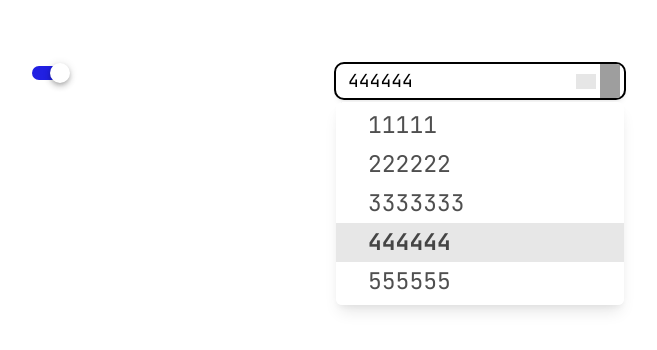
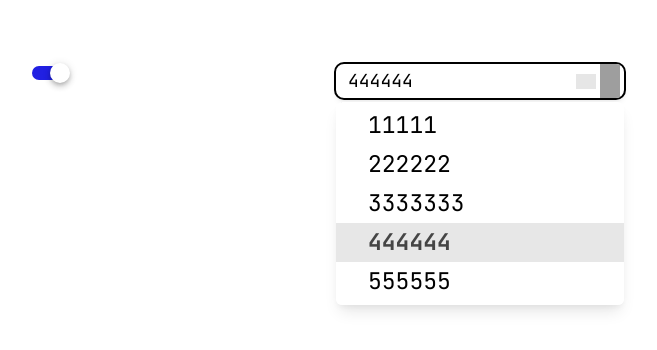
Before and after one commit to user1808/my-vue-component, a Vue app: page / in a window 1280 px wide. Both pictures are taken after a click on the button "444444". Shown: the top 350 px of the page, without its empty margins (8-665 px from the left). Built offline with nearby package versions, Linux system fonts and the light colour scheme; grey boxes are pictures that could not be loaded.

Commit message:
color-names feat: rename color classes

```diff
--- a/src/assets/colors.scss
+++ b/src/assets/colors.scss
@@ -1,13 +1,13 @@
 @use './colors/colors.variables.scss' as colors;
 
 @each $name, $hex in colors.$colors {
-  .#{$name} {
+  .my-#{$name} {
     color: $hex !important;
   }
-  .bg-#{$name} {
+  .my-bg-#{$name} {
     background-color: $hex !important;
   }
-  .outline-#{$name} {
+  .my-outline-#{$name} {
     outline-color: $hex !important;
   }
 }
--- a/src/components/MySelect/MySelect.vue
+++ b/src/components/MySelect/MySelect.vue
@@ -10,7 +10,7 @@
           class="my-select-content-btn"
           :class="{
             'my-select-content-btn--open': open,
-            'my-select-content-btn--disabled outline-grey-100 bg-grey-50':
+            'my-select-content-btn--disabled my-outline-grey-100 my-bg-grey-50':
               disabled,
             'my-select-content-btn--clearable': clearable,
           }"
--- a/src/components/MySelect/MySelectOption.vue
+++ b/src/components/MySelect/MySelectOption.vue
@@ -2,8 +2,8 @@
   <li
     class="my-select-option grey-700"
     :class="{
-      'bg-grey-50 black': active,
-      'bg-grey-100 grey-800': selected,
+      'my-bg-grey-50 my-black': active,
+      'my-bg-grey-100 my-grey-800': selected,
     }"
   >
     <span
--- a/src/components/MySwitch/MySwitch.vue
+++ b/src/components/MySwitch/MySwitch.vue
@@ -11,7 +11,7 @@
           'switch__track--colorize-disabled': disabled,
           'switch__track--inset': inset,
         },
-        !isColorHex && color && modelValue ? `bg-${color}` : '',
+        !isColorHex && color && modelValue ? `my-bg-${color}` : '',
       ]"
       :style="{
         backgroundColor: isColorHex && modelValue ? color : undefined,
```
